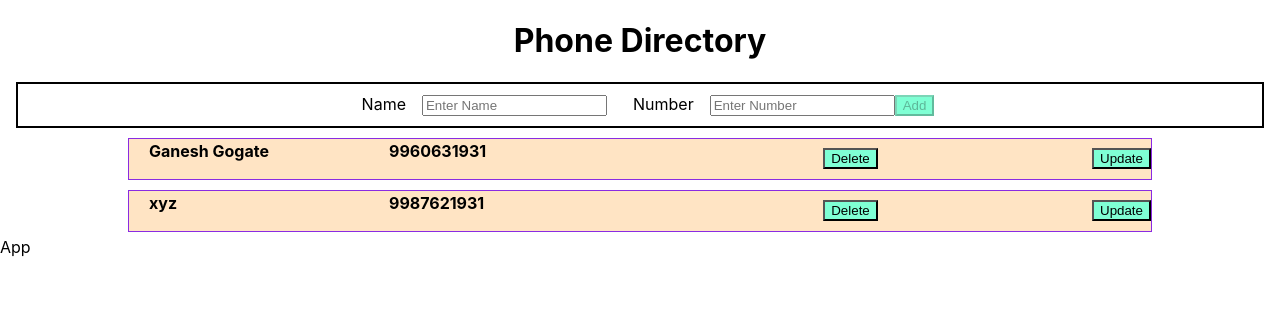
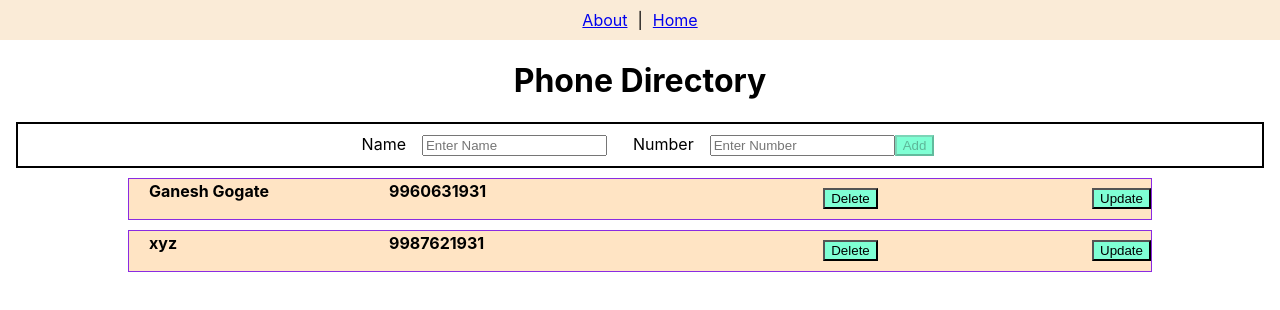
Before and after one commit to gogateganesh/phonedirectory, a React (Create React App) app: page / in a window 1280 px wide. Shown: the top 310 px of the page. Built offline with nearby package versions, Linux system fonts and the light colour scheme.

Commit message:
Added react router dom and created link to about page

```diff
--- a/src/App.css
+++ b/src/App.css
@@ -1,4 +1,4 @@
-.contactform{
+.contactform {
   display: flex;
   justify-content: center;
   align-content: center;
@@ -7,51 +7,71 @@
   flex-wrap: wrap;
   border: solid black 2px;
 }
-label{
+
+label {
   margin-inline: 1rem;
 }
 
-input[type="text"]
-{
+input[type="text"] {
   margin-right: 10px;
 }
-.App{
+
+.App {
   text-align: center;
 }
-h4{
+
+h4 {
   display: inline;
   padding: 10px;
   margin: 10px;
   margin-right: 10px;
 }
-.singleCard{
+
+.singleCard {
   display: flex;
-  flex-direction:row;
+  flex-direction: row;
   justify-content: start;
   align-items: center;
   border: solid blueviolet 1px;
-  margin:10px 10% 5px;
+  margin: 10px 10% 5px;
   background-color: bisque;
 }
-.singleCard:hover{
+
+.singleCard:hover {
   border: solid blue 2px;
 }
-button{
+
+button {
   margin-left: auto;
   order: 2;
   background-color: aquamarine;
 }
-button:hover{
+
+button:hover {
   cursor: pointer;
   background-color: blue;
 }
-.singleCard div{
+
+.singleCard div {
   text-align: left;
   height: 40px;
   width: 240px;
 
 }
-.singleCard div h4{
+
+.singleCard div h4 {
   margin-top: auto;
   vertical-align: middle;
 }
+
+.h1{
+  justify-self: center;
+  color: red;
+}
+.navbar {
+  display: flex;
+  justify-content: center;
+  flex-direction: row;
+  background: antiquewhite;
+  align-items: center;
+}
--- a/src/App.js
+++ b/src/App.js
@@ -1,12 +1,27 @@
 import React from 'react'
 import Home from './Home'
+import NavBar from './components/NavBar'
+import {BrowserRouter, Route, Routes, Navigate} from 'react-router-dom';
+import About from './pages/About';
+import Page404 from './pages/Page404';
 
 
 function App() {
   return (
     <>
-      <Home></Home>
-      <div>App</div>
+      <div>
+      <BrowserRouter>
+
+      <NavBar></NavBar>
+      <Routes>
+        <Route path='/about' element={<About></About>}/>
+        <Route path='/' element={<Home style={{hight: '10px'}}></Home>}/>
+        <Route path='*' element={<Page404/>}/>
+        {/* <Route path='*' element={<Navigate to="/"></Navigate>}/> */}
+
+      </Routes>
+      </BrowserRouter>
+      </div>
     </>
   )
 }
--- a/src/components/Form.jsx
+++ b/src/components/Form.jsx
@@ -2,7 +2,6 @@ import { useState, useEffect } from "react";
 export default function Form(props) {
     let [name, setName] = useState('');
     let [number, setContact] = useState('');
-    const [isValid, toggelValid] = useState(false);
 
     var onbtnclick = () => {
         var obj = {
--- a/src/components/NavBar.jsx
+++ b/src/components/NavBar.jsx
@@ -1,7 +1,12 @@
 import React from 'react'
+import { Link } from 'react-router-dom'
 
 export default function NavBar() {
   return (
-    <div>NavBar</div>
+    <div className='navbar'>
+    <Link to="/about">About</Link>
+    <span style={{margin: "10px"}}>|</span>
+    <Link to="/">Home</Link>
+    </div>
   )
 }
--- /dev/null
+++ b/src/pages/Page404.jsx
@@ -0,0 +1,7 @@
+import React from 'react'
+
+export default function Page404() {
+  return (
+    <div className='navbar'>Page404</div>
+  )
+}
```
